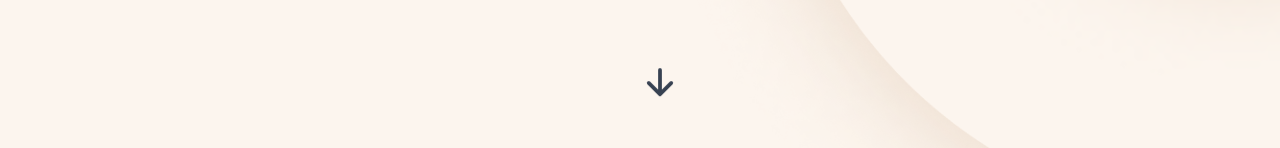
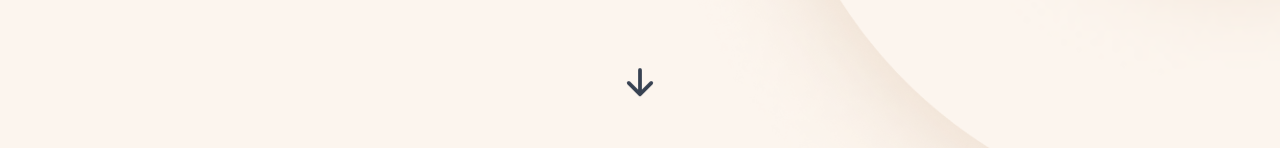
Before and after one commit to theodorusclarence/sxceosleague, a Next.js app: page /pre-event in a window 1280 px wide. Shown: the part 650-798 px from the top of the page. Built offline with nearby package versions, Linux system fonts and the light colour scheme; a web font is replaced by a local one.

Commit message:
feat(pre-event): center arrow

```diff
--- a/pages/pre-event.jsx
+++ b/pages/pre-event.jsx
@@ -73,7 +73,7 @@ export default function PreEvent() {
                         </div>
                         <figure
                             className='absolute cursor-pointer bottom-2 md:bottom-10 left-1/2'
-                            style={{ translateX: '-50%' }}
+                            style={{ transform: 'translateX(-50%)' }}
                             onClick={(e) => {
                                 e.preventDefault();
                                 window.scrollBy({
@@ -168,7 +168,7 @@ export default function PreEvent() {
                                 <figure className='w-full mt-8 overflow-hidden rounded-3xl md:mt-0'>
                                     {/* //* Logo */}
                                     <Image
-                                    className='bg-gray-300'
+                                        className='bg-gray-300'
                                         src='/images/events/img1.jpg'
                                         width={493}
                                         height={280}
```
